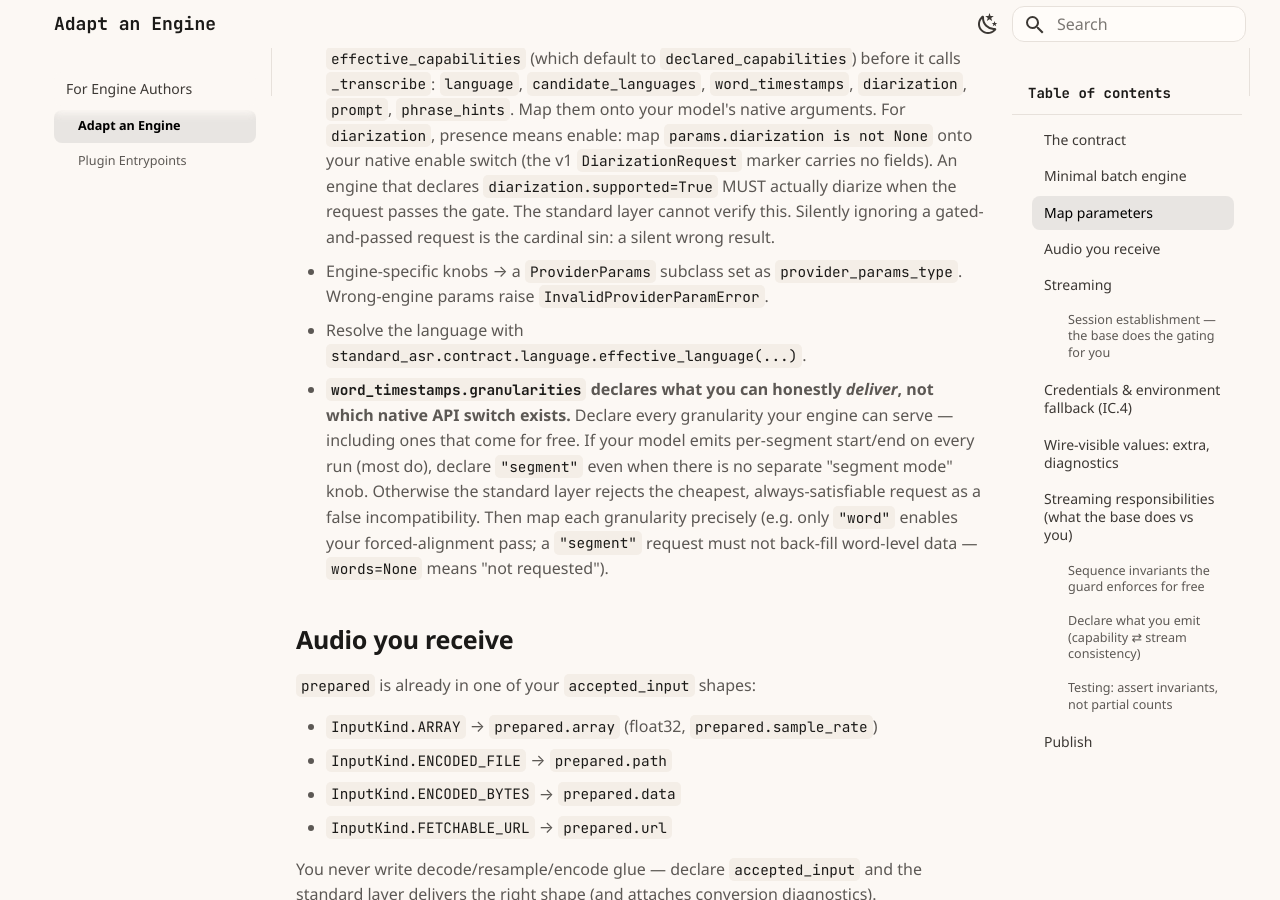
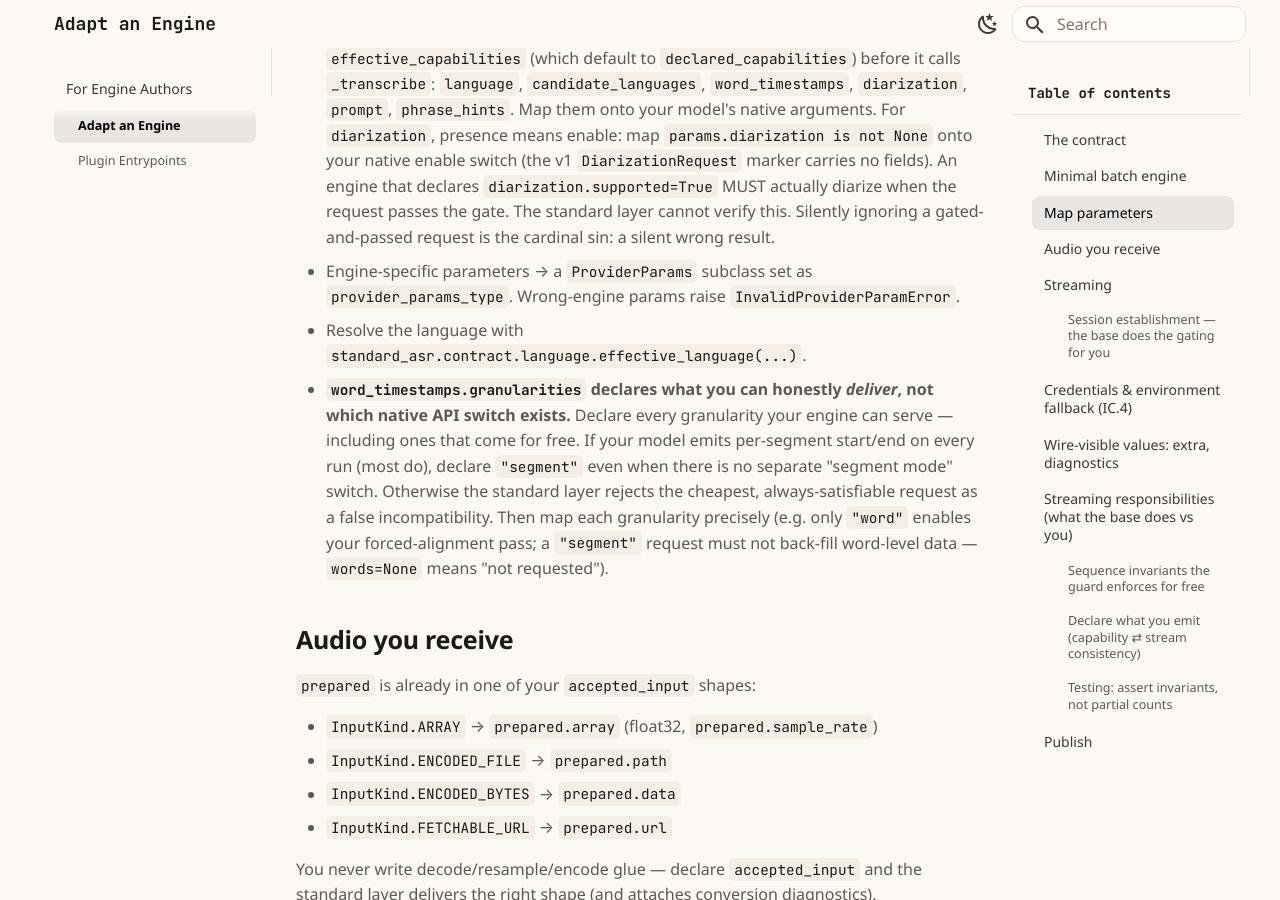
Before and after one commit to standard-voice/standard_asr, an MkDocs documentation site: the page built from docs/for_asr_dev/adapting_engine.md, in a window 1280 px wide and 900 px high, scrolled down 1830 px. Built offline with MkDocs 1.6.1 and Material for MkDocs 9.7.7, drawn with Linux system fonts in a browser that asks for light colours; plug-ins that fetch from the network failed and are left out.

Commit message:
style(prose): remove the last "knobs" slang from docs and test prose
The third review round found seven "knob(s)" the src-only sweep missed: three
in the shipped engine-author guides, one in the CLI spec, and four in test
prose. Replace each with the contextually correct word ("parameters" for
provider params, "switch" for a native-API mode, "setting" for the strict
init-config field). No behavior change.

```diff
--- a/docs/for_asr_dev/adapting_engine.md
+++ b/docs/for_asr_dev/adapting_engine.md
@@ -80,14 +80,14 @@ class MyEngine(EngineBase):
   diarize when the request passes the gate. The standard layer cannot verify
   this. Silently ignoring a gated-and-passed request is the cardinal sin: a
   silent wrong result.
-- Engine-specific knobs → a `ProviderParams` subclass set as
+- Engine-specific parameters → a `ProviderParams` subclass set as
   `provider_params_type`. Wrong-engine params raise `InvalidProviderParamError`.
 - Resolve the language with `standard_asr.contract.language.effective_language(...)`.
 - **`word_timestamps.granularities` declares what you can honestly *deliver*, not
   which native API switch exists.** Declare every granularity your engine can
   serve — including ones that come for free. If your model emits per-segment
   start/end on every run (most do), declare `"segment"` even when there is no
-  separate "segment mode" knob. Otherwise the standard layer rejects the
+  separate "segment mode" switch. Otherwise the standard layer rejects the
   cheapest, always-satisfiable request as a false incompatibility. Then map each
   granularity precisely (e.g. only `"word"` enables your forced-alignment pass; a
   `"segment"` request must not back-fill word-level data — `words=None` means
```
Also changed, not shown: docs/for_asr_dev/plugin_entrypoints.md (+1 -1 lines), docs/spec/cli.md (+1 -1 lines), 3 other files.
